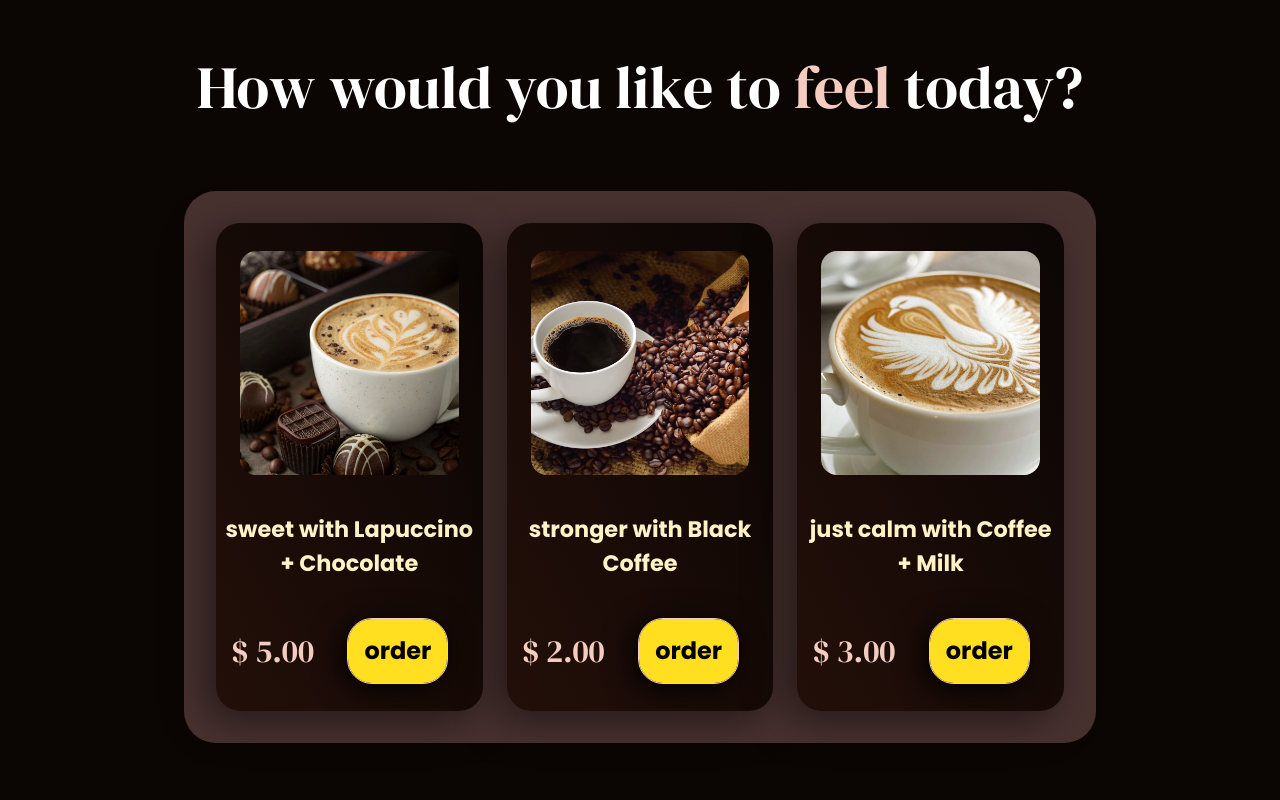
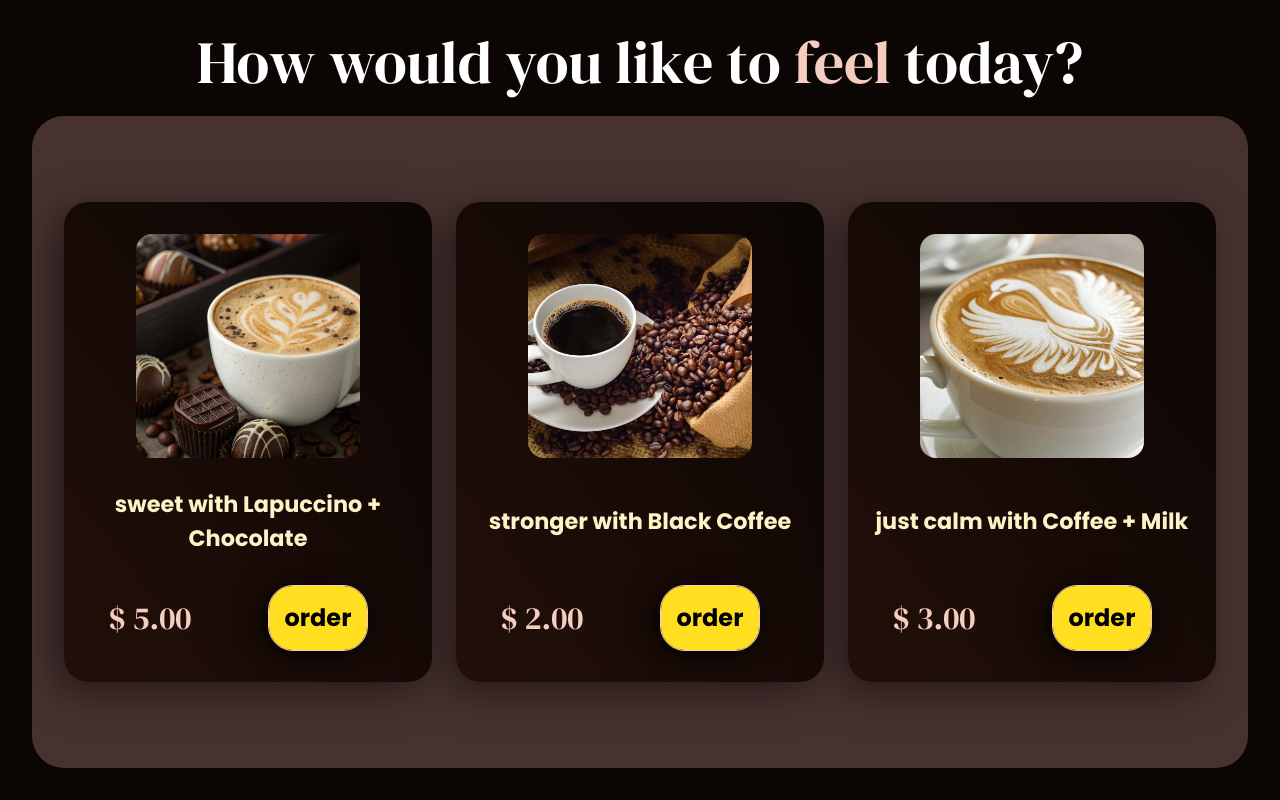
Before and after one commit to viniciusrodmusic/CafeteriaReact, a React (Vite) app: page / in a window 1280 px wide. Shown: the part 832-1632 px from the top of the page. Built offline with nearby package versions, Linux system fonts and the light colour scheme; what tailwindcss-animated would draw is missing.

Commit message:
fix: corrigindo tamanho, largura dos cards e do menu

```diff
--- a/src/components/CoffeeOption.jsx
+++ b/src/components/CoffeeOption.jsx
@@ -38,7 +38,7 @@ function CoffeeOption({coffeeImage, textContent, price}) {
         cursor-pointer duration-500 lg:duration-1000 rounded-3xl text-white
         bg-linear-to-bl from-[var(--dark-coffee)] to-[var(--dark-coffee2)]
         active:to-[var(--dark-coffee2)]/25 flex flex-col items-center justify-around overflow-hidden
-        shadow-[-10px_10px_40px_rgba(0,0,0,0.5)] p-2 w-4/4 h-auto sm:h-4/4 sm:w-2/4`}>
+        shadow-[-10px_10px_40px_rgba(0,0,0,0.5)] p-4 w-4/4 sm:h-xl sm:w-sm`}>
             {/* IMAGEM DO CARD */}
             <img src={coffeeImageUrl} className="p-4 rounded-4xl aspect-square h-[40vw] sm:h-64 xl:h-64 object-cover"></img>
             {/* DESCRIÇÃO DO CAFÉ */}
--- a/src/components/Menu.jsx
+++ b/src/components/Menu.jsx
@@ -10,7 +10,7 @@ function Menu() {
             <h2 className="text-4xl lg:text-6xl text-white text-center break-normal w-3/4">How would you like to <span className="text-[var(--light-coffee)]">feel</span> today?</h2>
 
             {/* A BANDEJA DE COR CLARA COM AS OPÇÕES DE CAFÉ DENTRO: */}
-            <div className="p-8 gap-[100px] sm:gap-6 bg-[var(--lighter-coffee)] size-full xl:size-3/4 rounded-4xl flex-col xl:flex-row flex justify-around items-center" >
+            <div className="p-8 gap-[100px] sm:gap-6 bg-[var(--lighter-coffee)] size-full rounded-4xl flex-col xl:flex-row flex justify-around items-center" >
                 <CoffeeOption textContent="sweet with Lapuccino + Chocolate" coffeeImage="3" price="$ 5.00"/>
                 <CoffeeOption textContent="stronger with Black Coffee" coffeeImage="1" price="$ 2.00"/>
                 <CoffeeOption textContent="just calm with Coffee + Milk" coffeeImage="2" price="$ 3.00"/>
```
